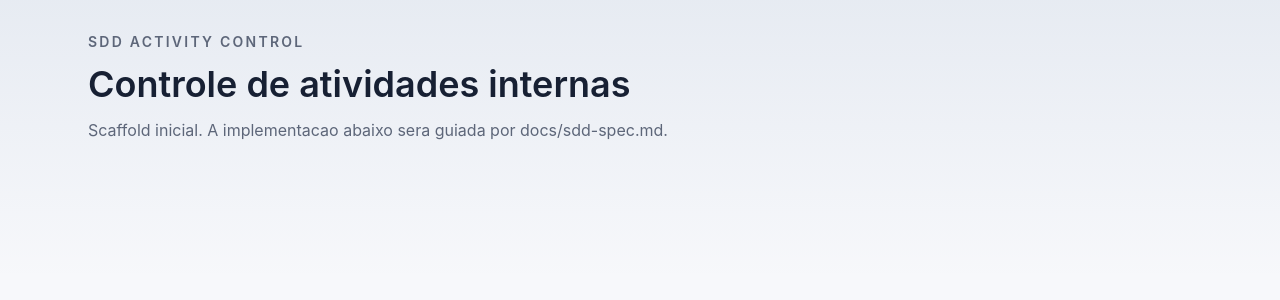
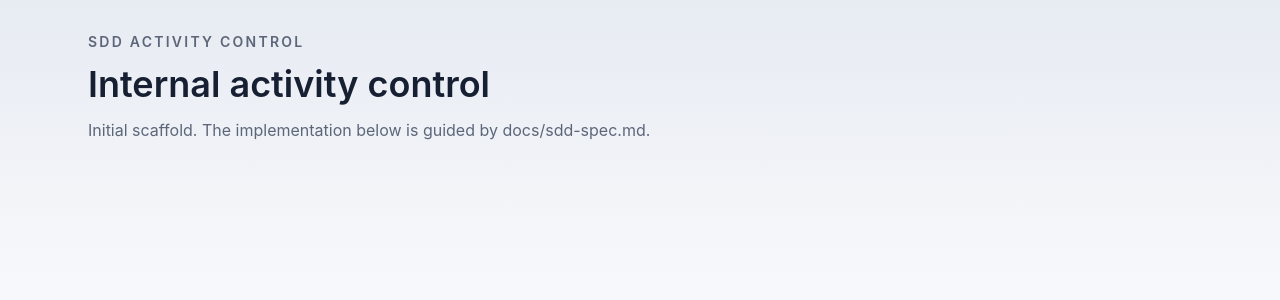
Before and after one commit to luccasbarros/activity-control, a Next.js app: page / in a window 1280 px wide. Shown: the top 300 px of the page. Built offline with nearby package versions, Linux system fonts and the light colour scheme.

Commit message:
docs: standardize delivery language in english

```diff
--- a/src/app/page.tsx
+++ b/src/app/page.tsx
@@ -6,10 +6,10 @@ export default function Home() {
           SDD Activity Control
         </p>
         <h1 className="mt-3 text-4xl font-semibold text-ink">
-          Controle de atividades internas
+          Internal activity control
         </h1>
         <p className="mt-3 max-w-2xl text-base leading-7 text-slate">
-          Scaffold inicial. A implementacao abaixo sera guiada por docs/sdd-spec.md.
+          Initial scaffold. The implementation below is guided by docs/sdd-spec.md.
         </p>
       </section>
     </main>
```
Also changed, not shown: 1 other file (tests, documents, lock files or other folders).
